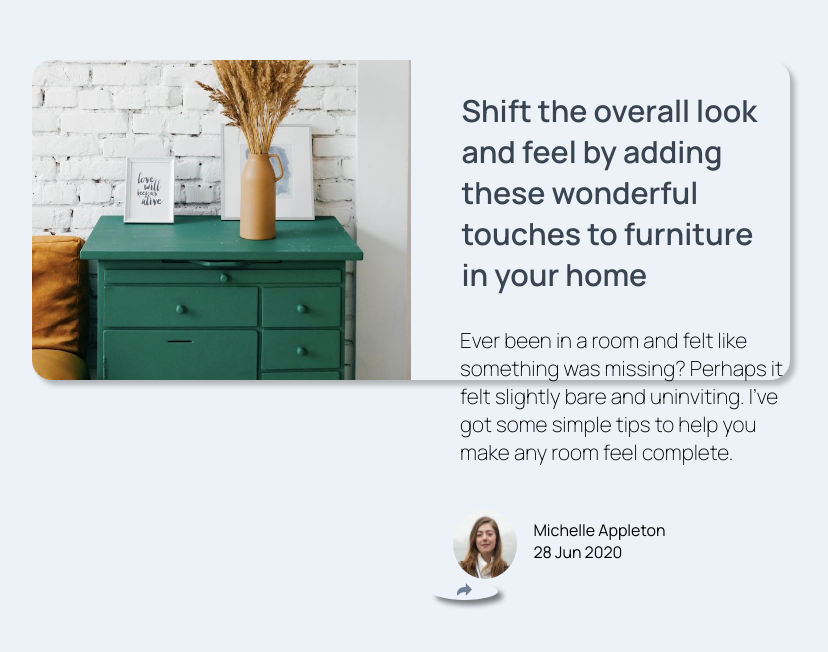
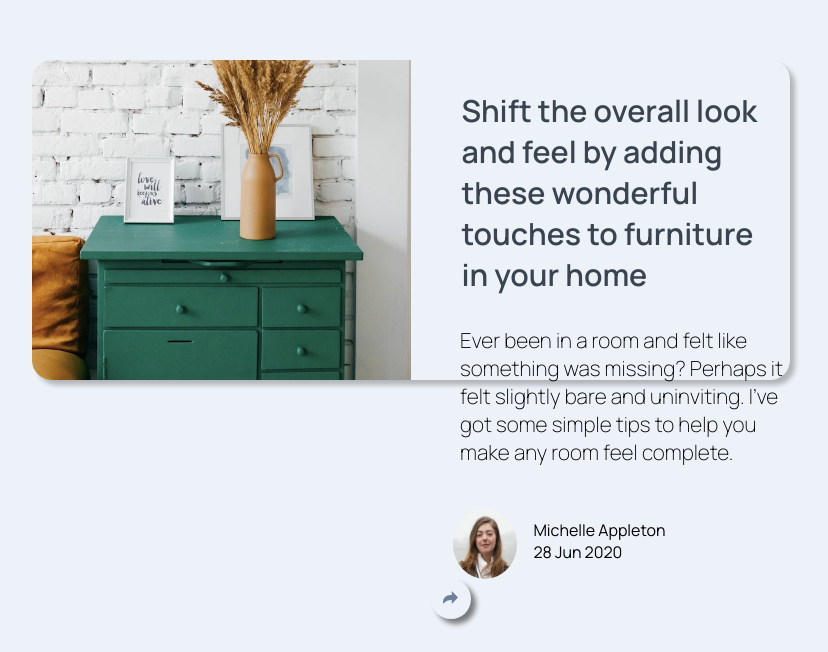
Before and after one commit to VADER900000/article-preview-component-master, a plain HTML site: page index.html in a window 1280 px wide. Shown: the part 148-800 px from the top of the page, without its empty margins (229-1057 px from the left). Drawn offline with Linux system fonts and the light colour scheme.

Commit message:
Fixed the Share button things to be done   centering the btn correctly   adding functionality to the button   adding responsive designs

```diff
--- a/style/stylesheet.css
+++ b/style/stylesheet.css
@@ -54,6 +54,7 @@ body{
   border-radius: 100%;
   background-color: #edf1f9;
   border: none;
-  width: 5em;
+  width: 3em;
+  height: 3em;
   box-shadow: 5px 5px 5px rgba(0, 0, 0, 0.486);
 }
```
